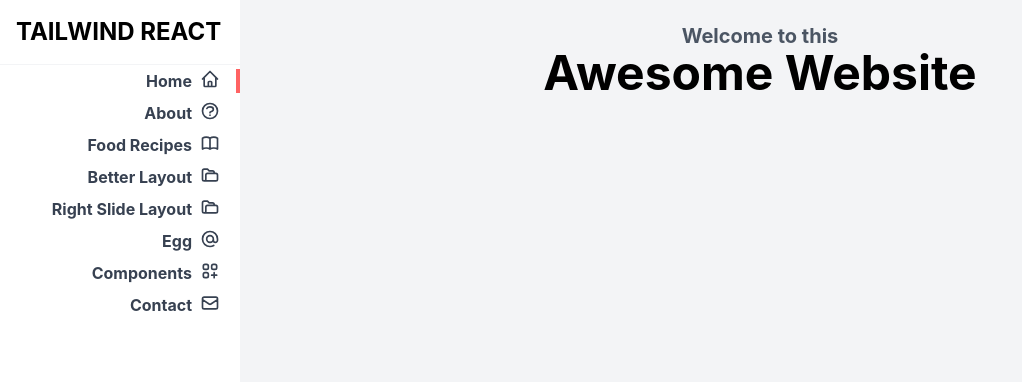
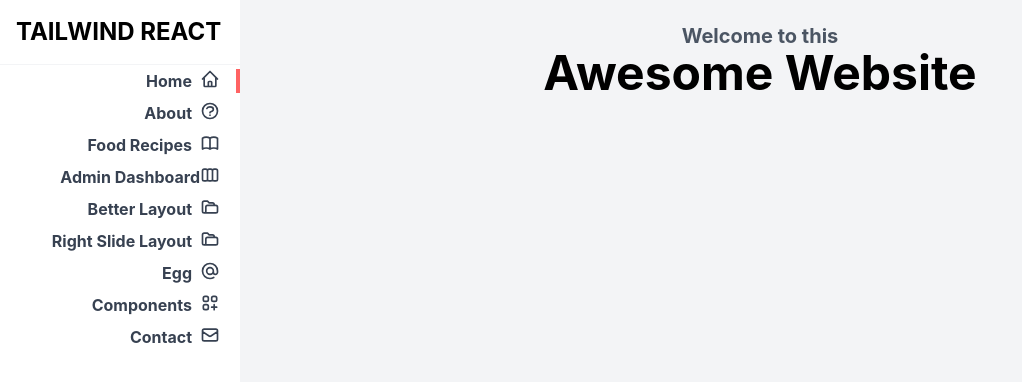
Before and after one commit to ellesis/tailwind-react, a React (Create React App) app: page / in a window 1280 px wide. Shown: the top 382 px of the page, without its empty margins (0-1022 px from the left). Built offline with nearby package versions, Linux system fonts and the light colour scheme.

Commit message:
Add Admin Layout

```diff
--- a/src/App.js
+++ b/src/App.js
@@ -1,12 +1,13 @@
 import './App.css'
+import {Routes, Route} from 'react-router-dom'
 
-import {Routes, Route} from 'react-router-dom'
 import Food from './pages/food'
 import Components from './pages/components'
 import PageEgg from './pages/page-egg'
 import PageLayout from './pages/page-layout'
 import PageMain from './pages/page-main'
 
+import Admin from './pages/admin'
 import Yokose from './pages/yokose'
 import Green from './pages/green'
 
@@ -20,6 +21,7 @@ function App() {
   return (
     <Routes>
       <Route path="/layout" element={<PageLayout />} />
+      <Route path="/admin" element={<Admin />} />
 
       <Route path="/components" element={<Components />} />
       <Route path="/egg" element={<PageEgg />} />
@@ -32,7 +34,6 @@ function App() {
       <Route path="/right-slide" element={<RightSlide />} />
       <Route path="/better" element={<Better />} />
 
-      {/* Layout */}
       <Route path="/about" element={<About />} />
       <Route path="/contact" element={<Contact />} />
       <Route path="/" element={<Front />} />
--- /dev/null
+++ b/src/components/sidebars/SideMenuAdmin.js
@@ -0,0 +1,39 @@
+import React, {useState} from 'react'
+import {Link} from 'react-router-dom'
+
+export default function SideMenuAdmin() {
+  const [collapseShow, setCollapseShow] = useState('hidden')
+
+  return (
+    <>
+      <nav className="md:left-0 md:block md:fixed md:top-0 md:bottom-0 md:overflow-y-auto md:flex-row md:flex-nowrap md:overflow-hidden shadow-xl bg-white flex flex-wrap items-center justify-between relative md:w-64 z-10 py-4 px-6">
+        <div className="md:flex-col md:items-stretch md:min-h-full md:flex-nowrap px-0 flex flex-wrap items-center justify-between w-full mx-auto">
+          {/* Hamburger menu button */}
+          <button
+            className="outline-1 cursor-pointer text-black opacity-50 md:hidden px-3 py-1 text-xl leading-none bg-transparent rounded border-2 border-solid border-transparent"
+            type="button"
+            onClick={() => setCollapseShow('bg-white m-2 py-3 px-6')}
+          >
+            <svg
+              xmlns="http://www.w3.org/2000/svg"
+              className="h-6 w-6"
+              fill="none"
+              viewBox="0 0 24 24"
+              stroke="currentColor"
+            >
+              <path strokeLinecap="round" strokeLinejoin="round" strokeWidth={2} d="M4 6h16M4 12h16M4 18h16" />
+            </svg>
+          </button>
+
+          {/* Site Title */}
+          <Link
+            className="md:block text-left md:pb-2 text-blueGray-600 mr-0 inline-block whitespace-nowrap text-sm uppercase font-bold p-4 px-0"
+            to="/"
+          >
+            Admin Dashboard
+          </Link>
+        </div>
+      </nav>
+    </>
+  )
+}
--- a/src/data/menu.js
+++ b/src/data/menu.js
@@ -57,6 +57,26 @@ export const menuItems = [
           strokeLinejoin="round"
           strokeWidth={2}
           d="M12 6.253v13m0-13C10.832 5.477 9.246 5 7.5 5S4.168 5.477 3 6.253v13C4.168 18.477 5.754 18 7.5 18s3.332.477 4.5 1.253m0-13C13.168 5.477 14.754 5 16.5 5c1.747 0 3.332.477 4.5 1.253v13C19.832 18.477 18.247 18 16.5 18c-1.746 0-3.332.477-4.5 1.253"
+        />
+      </svg>
+    )
+  },
+  {
+    href: '/admin',
+    title: 'Admin Dashboard',
+    icon: (
+      <svg
+        xmlns="http://www.w3.org/2000/svg"
+        className="h-5 w-5"
+        fill="none"
+        viewBox="0 0 24 24"
+        stroke="currentColor"
+        strokeWidth={2}
+      >
+        <path
+          strokeLinecap="round"
+          strokeLinejoin="round"
+          d="M9 17V7m0 10a2 2 0 01-2 2H5a2 2 0 01-2-2V7a2 2 0 012-2h2a2 2 0 012 2m0 10a2 2 0 002 2h2a2 2 0 002-2M9 7a2 2 0 012-2h2a2 2 0 012 2m0 10V7m0 10a2 2 0 002 2h2a2 2 0 002-2V7a2 2 0 00-2-2h-2a2 2 0 00-2 2"
         />
       </svg>
     )
--- /dev/null
+++ b/src/layouts/LayoutAdmin.js
@@ -0,0 +1,27 @@
+import React from 'react'
+
+import SideMenuAdmin from '../components/sidebars/SideMenuAdmin'
+
+export default function LayoutAdmin() {
+  return (
+    <>
+      <SideMenuAdmin />
+      <div className="relative md:ml-64 bg-blueGray-100">
+        {/* <AdminNavbar /> */}
+        {/* Header */}
+        {/* <HeaderStats /> */}
+        <div className="px-4 md:px-10 mx-auto w-full -m-24">
+          {/* main */}
+          {/* <Switch>
+            <Route path="/admin/dashboard" exact component={Dashboard} />
+            <Route path="/admin/maps" exact component={Maps} />
+            <Route path="/admin/settings" exact component={Settings} />
+            <Route path="/admin/tables" exact component={Tables} />
+            <Redirect from="/admin" to="/admin/dashboard" />
+          </Switch>
+          <FooterAdmin /> */}
+        </div>
+      </div>
+    </>
+  )
+}
--- /dev/null
+++ b/src/pages/admin.js
@@ -0,0 +1,10 @@
+import React from 'react'
+import LayoutAdmin from '../layouts/LayoutAdmin'
+
+export default function Admin() {
+  return (
+    <LayoutAdmin>
+      <div>AdminNotus</div>
+    </LayoutAdmin>
+  )
+}
```
